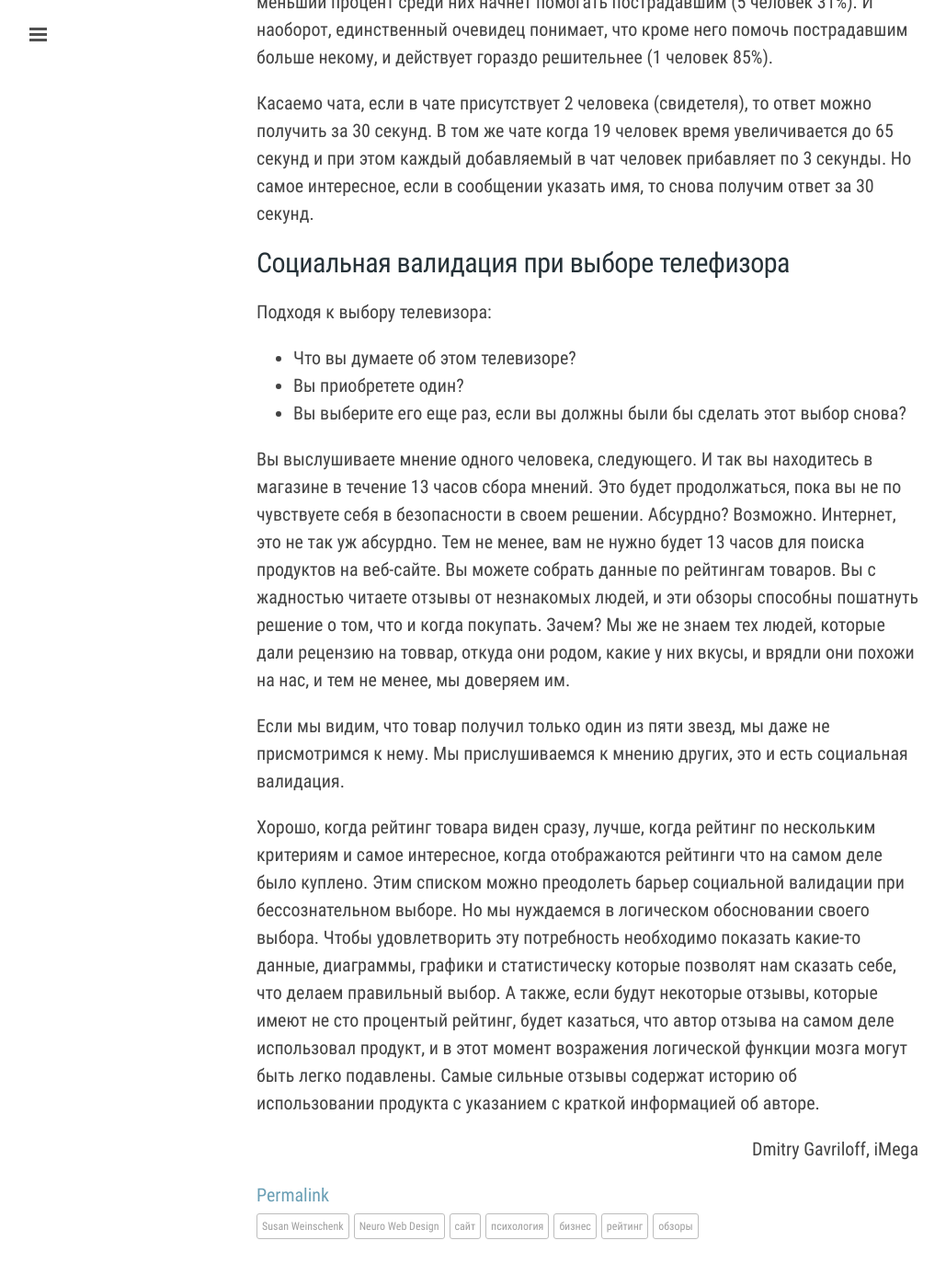
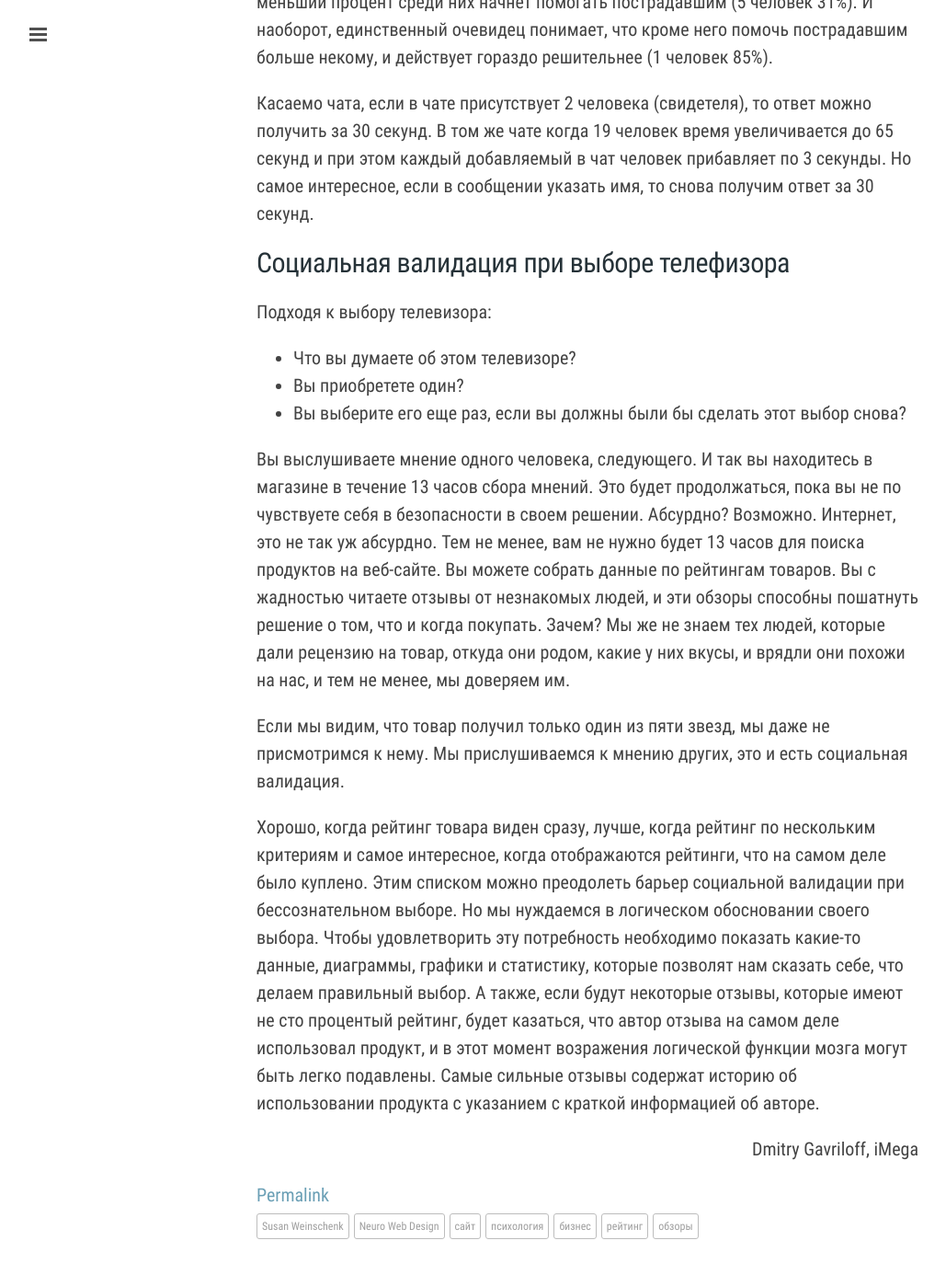
Before and after one commit to iMega/imega.github.io, a Jekyll site: the page built from _posts/2016-12-13-susan-weinschenk-neuro-web-design.md, in a window 1280 px wide and 1400 px high, scrolled down 1043 px. Shown: the top 1386 px of the window at 92% size, without its empty margins (1-1030 px from the left). Built offline with Jekyll 4.4.1, drawn with Linux system fonts in a browser that asks for light colours; comment, search, counter and statistics services are not loaded.

Commit message:
neuro web design

```diff
--- a/_posts/2016-12-13-susan-weinschenk-neuro-web-design.md
+++ b/_posts/2016-12-13-susan-weinschenk-neuro-web-design.md
@@ -52,16 +52,16 @@ tags:
 Абсурдно? Возможно. Интернет, это не так уж абсурдно. Тем не менее, вам не нужно будет 13 часов для поиска продуктов
 на веб-сайте. Вы можете собрать данные по рейтингам товаров. Вы с жадностью читаете отзывы от незнакомых людей,
 и эти обзоры способны пошатнуть решение о том, что и когда покупать. Зачем? Мы же не знаем тех людей,
-которые дали рецензию на товвар, откуда они родом, какие у них вкусы, и врядли они похожи на нас, и тем не менее,
+которые дали рецензию на товар, откуда они родом, какие у них вкусы, и врядли они похожи на нас, и тем не менее,
 мы доверяем им.
 
 Если мы видим, что товар получил только один из пяти звезд, мы даже не присмотримся к нему.
 Мы прислушиваемся к мнению других, это и есть социальная валидация.
 
 Хорошо, когда рейтинг товара виден сразу, лучше, когда рейтинг по нескольким критериям и самое интересное, когда
-отображаются рейтинги что на самом деле было куплено. Этим списком можно преодолеть барьер социальной валидации при
+отображаются рейтинги, что на самом деле было куплено. Этим списком можно преодолеть барьер социальной валидации при
 бессознательном выборе. Но мы нуждаемся в логическом обосновании своего выбора. Чтобы удовлетворить эту потребность
-необходимо показать какие-то данные, диаграммы, графики и статистическу которые позволят нам сказать себе, что делаем
+необходимо показать какие-то данные, диаграммы, графики и статистику, которые позволят нам сказать себе, что делаем
 правильный выбор. А также, если будут некоторые отзывы, которые имеют не сто процентый рейтинг, будет казаться,
 что автор отзыва на самом деле использовал продукт, и в этот момент возражения логической функции мозга могут
 быть легко подавлены. Самые сильные отзывы содержат историю об использовании продукта с указанием с краткой информацией
```
